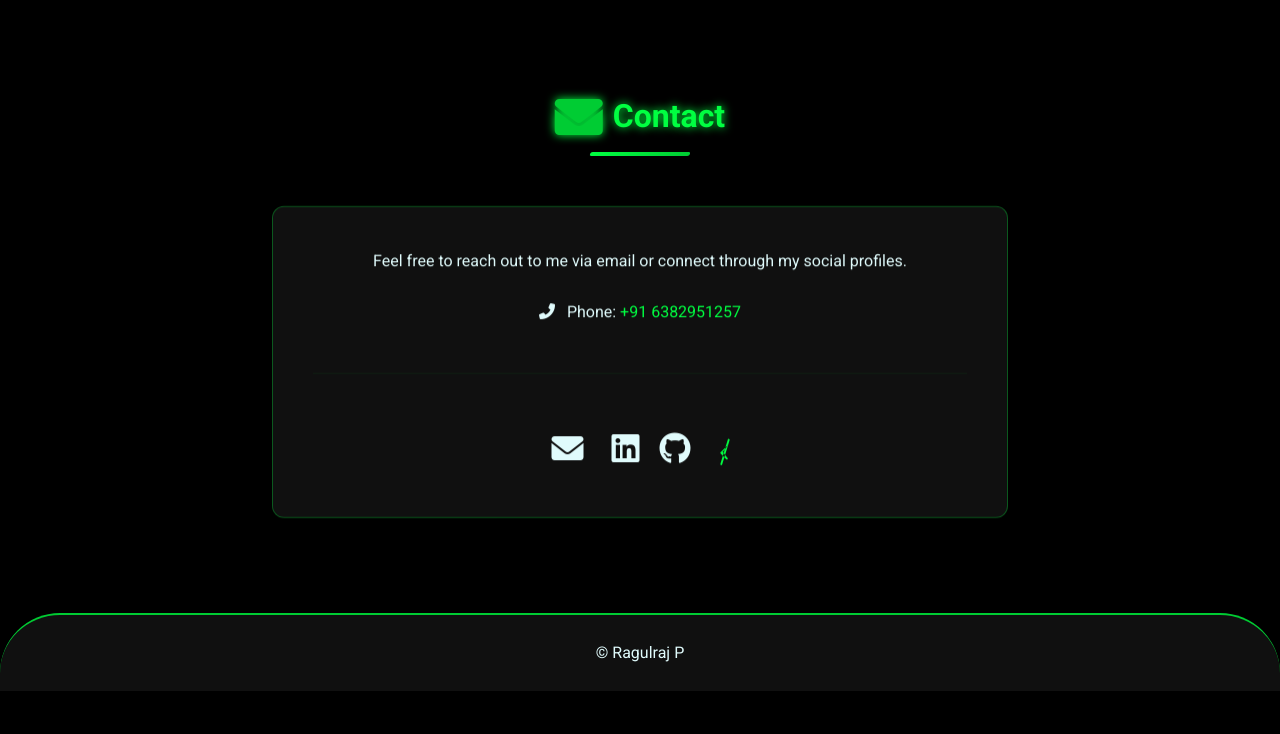
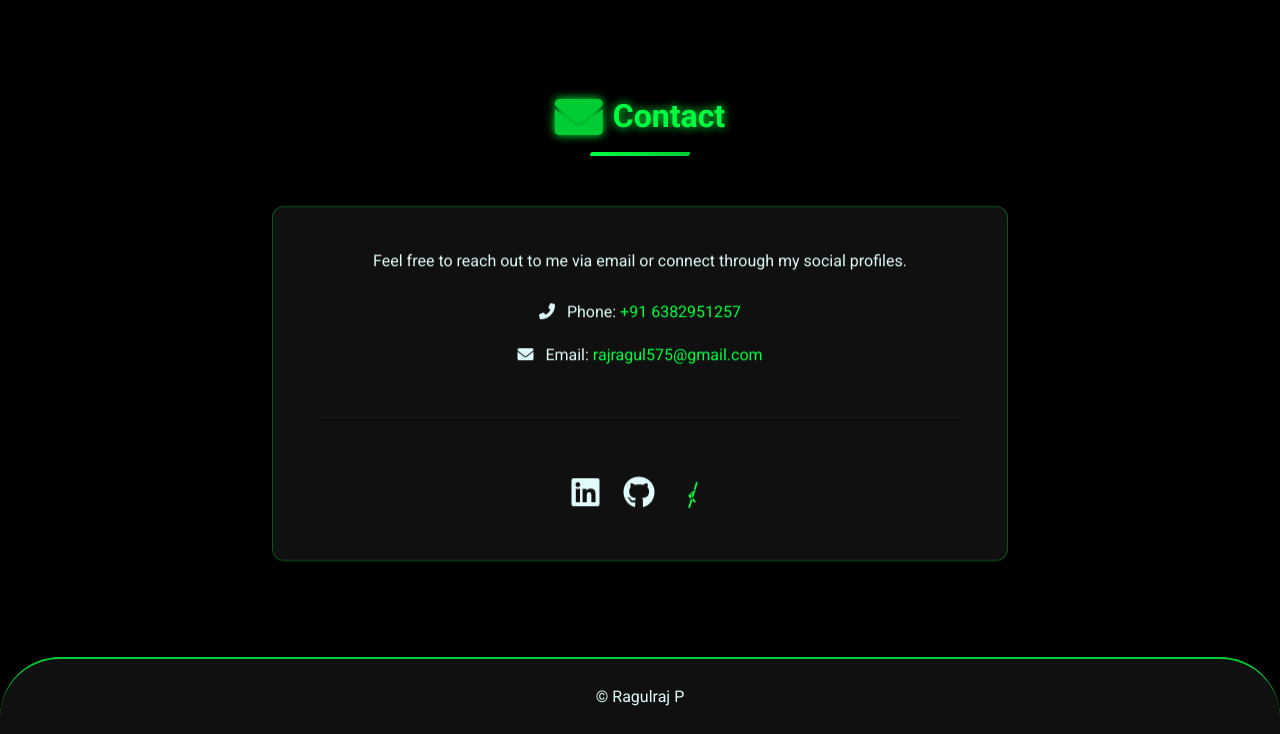
Before and after one commit to Ragulraj005/Portfolio, a plain HTML site: page index.html in a window 1280 px wide. Shown: the part 3971-4705 px from the top of the page. Before the commit the page ends 4662 px from the top, so only its background shows below. Drawn offline with nearby package versions, Linux system fonts and the light colour scheme; animation ran at ten frames a second.

Commit message:
Updated index.html content

```diff
--- a/index.html
+++ b/index.html
@@ -309,18 +309,20 @@
               <p class="mb-3"><i class="fas fa-phone-alt me-2"></i> Phone: <a href="tel:+916382951257">+91
                   6382951257</a></p>
 
-
+              <!-- 📧 Add email similar to phone -->
+              <p class="mb-3"><i class="fas fa-envelope me-2"></i> Email: <a
+                  href="mailto:rajragul575@gmail.com">rajragul575@gmail.com</a></p>
 
               <hr class="my-5" style="border-color: var(--hr-color);">
 
               <div class="social-icons mt-4 text-center">
-                <a href="https://mail.google.com/mail/?view=cm&fs=1&to=rajragul575@gmail.com" target="_blank"
-                  title="Send me an Email" class="contact-email-icon">
-                  <i class="fas fa-envelope"></i>
-                  <a href="https://www.linkedin.com/in/ragulraj-p/" target="_blank" class="mx-2"
-                    title="LinkedIn Profile"><i class="fab fa-linkedin"></i></a>
-                  <a href="https://github.com/Ragulraj005" target="_blank" class="mx-2" title="GitHub Profile"><i
-                      class="fab fa-github"></i></a>
+
+                <a href="https://www.linkedin.com/in/ragulraj-p/" target="_blank" class="mx-2" title="LinkedIn Profile">
+                  <i class="fab fa-linkedin"></i>
+                </a>
+                <a href="https://github.com/Ragulraj005" target="_blank" class="mx-2" title="GitHub Profile">
+                  <i class="fab fa-github"></i>
+                </a>
                 <a href="https://leetcode.com/u/rajragul005/" target="_blank" class="mx-2 leetcode-icon"
                   title="LeetCode Profile">
                   <svg xmlns="http://www.w3.org/2000/svg" width="30" height="30" viewBox="0 0 16 16">
@@ -334,6 +336,7 @@
         </div>
       </div>
     </section>
+
   </main>
 
   <!-- Footer -->
```
Lines whose indentation alone changed are shown as unchanged.
